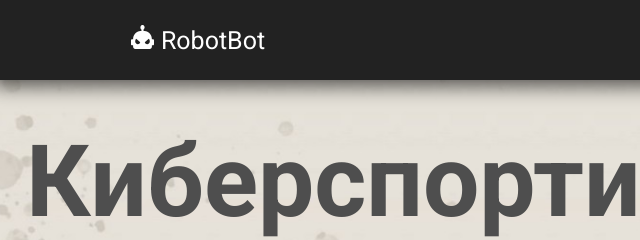
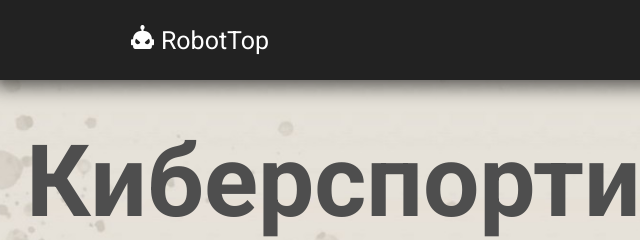
Before and after one commit to 1Faustt1/1Faustt1.github.io, a plain HTML site: page main/index.html in a window 1280 px wide. Shown: the top 240 px of the page, 9-649 px from the left. Drawn offline with Linux system fonts and the light colour scheme.

Commit message:
Поменял название

```diff
--- a/main/index.html
+++ b/main/index.html
@@ -30,7 +30,7 @@
 <body>
     <header class="header">
         <div class="header__container">
-            <a class="header__logo-text" href="#"><img class="header__logo-img" src="../img/icons/site_logo.svg" alt="logo">RobotBot</a>
+            <a class="header__logo-text" href="#"><img class="header__logo-img" src="../img/icons/site_logo.svg" alt="logo">RobotTop</a>
             <div class="header__btn-list">
                 <a class="header__btn" href="#games">Игры</a>
                 <a class="header__btn" href="#other">Прочее</a>
```
